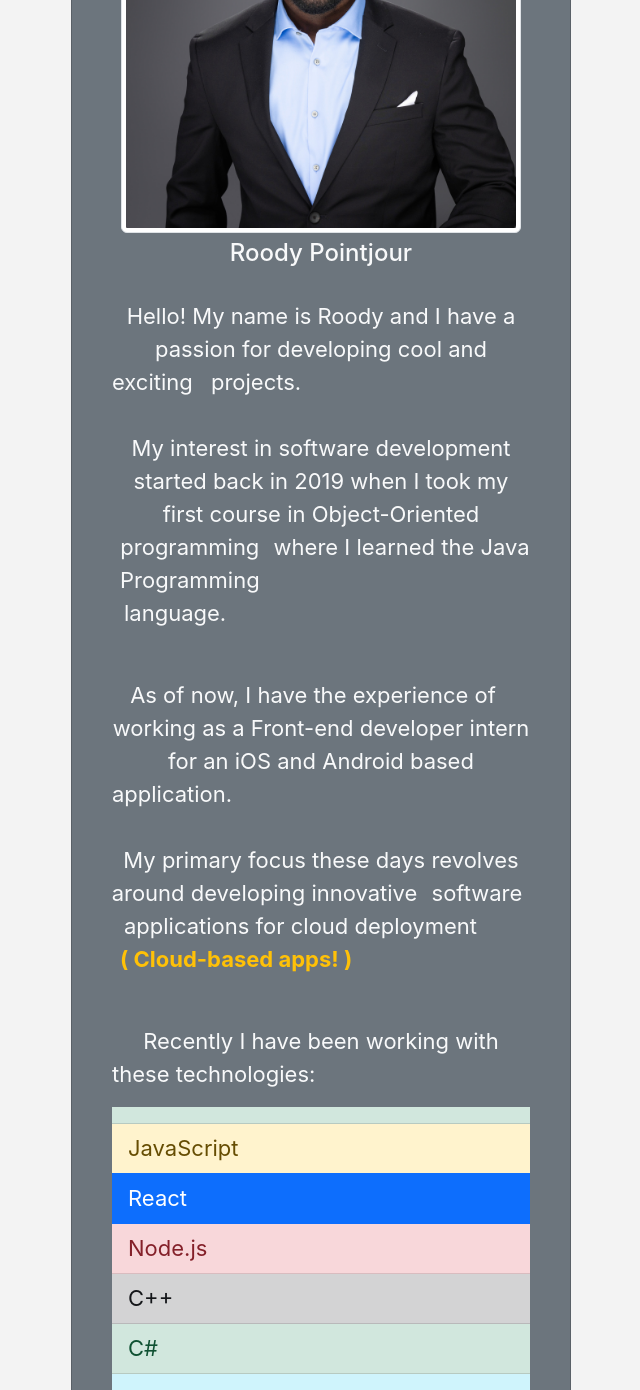
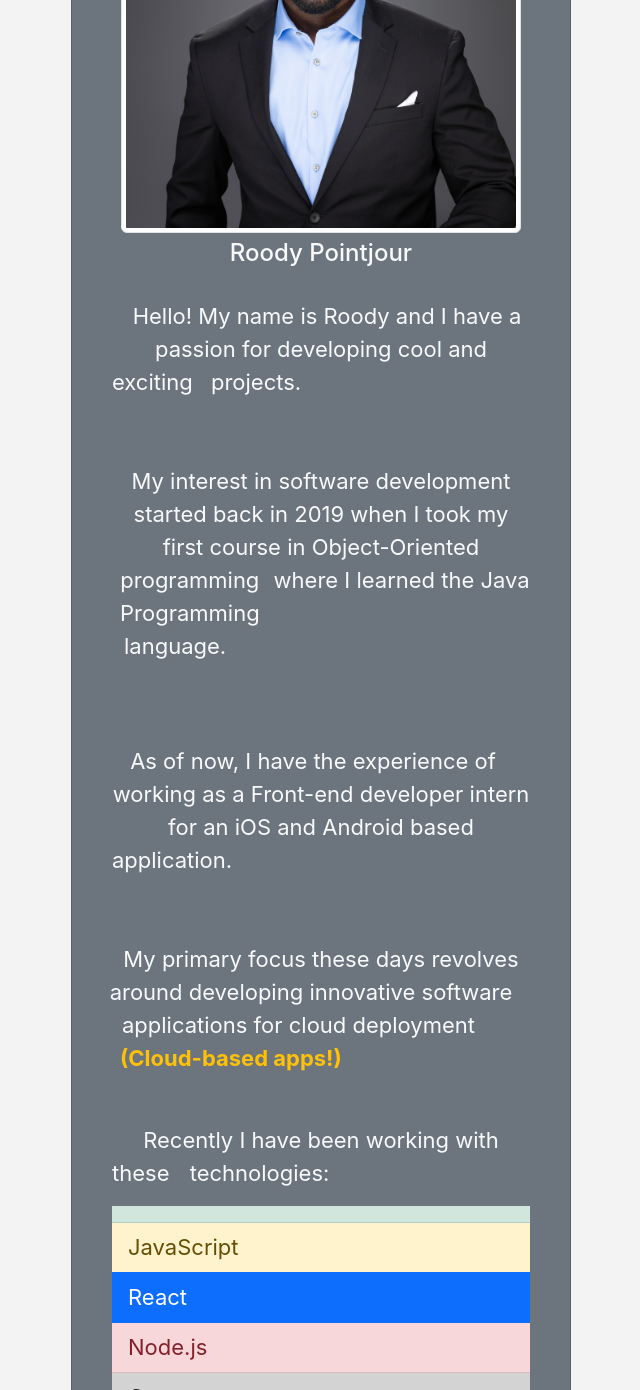
Before and after one commit to rpointjour/digital_business_card, a React (Create React App) app: page / in a window 1280 px wide. Shown: the part 1066-2456 px from the top of the page, without its empty margins (319-959 px from the left). Built offline with nearby package versions, Linux system fonts and the light colour scheme.

Commit message:
allowed full screen for iframe

```diff
--- a/src/Components/AboutMe.js
+++ b/src/Components/AboutMe.js
@@ -30,18 +30,18 @@ function AboutMe(){
                 >Roody Pointjour</h4><br />
                 <article className='container-sm'>
                     <p className='card-text text-light'>
-                    Hello! My name is Roody and I have a passion
-                    for developing cool and exciting <span id="proj" style={{position:"relative", left:"12px"}}>projects.</span> <br /><br />My interest
+                    <span className="hello">Hello! My name is Roody and I have a</span> passion
+                    for developing cool and exciting <span id="proj" style={{position:"relative", left:"12px"}}>projects.</span> <br /><br /><br />My interest
                     in software development started back in 2019 when I took my first course
-                    in Object-Oriented programming <span id='java' style={{position:"relative", left:"8px"}}>where I learned the Java Programming</span><br /><span id='lang' style={{position:"relative", left:"12px"}}>language.</span>
+                    in Object-Oriented programming <span id='java' style={{position:"relative", left:"8px"}}>where I learned the Java Programming</span><br /><span id='lang' style={{position:"relative", left:"12px"}}>language.</span><br /><br />
                     </p>
                     <p className='card-text text-light'>
                         <br />
                         <span id='as' style={{position:"relative", right:"8px"}}>As of now, I have the experience of</span> working as a Front-end developer intern
-                    for an iOS and Android based application.<br /><br/> My primary focus these days revolves <span id='around' style={{position:"relative", right:"8px"}}>around developing innovative</span> software <span id='soft' style={{position:"relative", left:"12px"}}>applications for cloud deployment</span><br /><b className="cloud text-warning">( Cloud-based apps! )</b>
+                    for an iOS and Android based application.<br /><br/><br /> My primary focus these days revolves <span id='around' style={{position:"relative", right:"8px"}}>around developing innovative software </span><span id='soft' style={{position:"relative", left:"10px"}}>applications for cloud deployment</span><br /><b className="cloud text-warning">(Cloud-based apps!)</b>
                     </p>
                     <p className='card-text text-light'>
-                    <br />Recently I have been working with these technologies:
+                    <br />Recently I have been working with these <span className="tech">technologies:</span>
                     </p>
                     <ul className=' list-group list-group-flush' id="lst">
                     <li className='list-group-item list-group-item-success'></li>
--- a/src/Components/Projects.js
+++ b/src/Components/Projects.js
@@ -21,10 +21,10 @@ function Projects(){
                 <div className="stock text-light"><hr />
                 <div>
                 <h3>Stock App (Android Studio)</h3><br />
-                <iframe width="560" height="315" src="https://www.youtube.com/embed/m-GYSwUPJE8" title="YouTube video player" frameborder="0" allow="accelerometer; autoplay; clipboard-write; encrypted-media; gyroscope; picture-in-picture" className="stockApp container-sm w-60" allowfullscreen></iframe>
+                <iframe width="560" height="315" src="https://www.youtube.com/embed/m-GYSwUPJE8" title="YouTube video player" frameborder="0" allow="accelerometer; autoplay; clipboard-write; encrypted-media; gyroscope; picture-in-picture" className="stockApp container-sm w-60" allowFullScreen></iframe>
                 </div><br /><br />
                 <h3>Distance Reader</h3><br />
-                <iframe width="560" height="315" src="https://www.youtube.com/embed/w-XhrnkmF6g" title="YouTube video player" frameborder="0" allow="accelerometer; autoplay; clipboard-write; encrypted-media; gyroscope; picture-in-picture" className="dReader container-sm w-60" allowfullscreen></iframe>
+                <iframe width="560" height="315" src="https://www.youtube.com/embed/w-XhrnkmF6g" title="YouTube video player" frameborder="0" allow="accelerometer; autoplay; clipboard-write; encrypted-media; gyroscope; picture-in-picture" className="dReader container-sm w-60" allowFullScreen></iframe>
                 </div>
             </div>
         </div>
--- a/src/Components/StyleSheets/AboutMe.css
+++ b/src/Components/StyleSheets/AboutMe.css
@@ -26,7 +26,20 @@
     font-size:22px;
     text-align-last:left;
     padding-bottom:25px;
+    margin:0;
   }
+  .hello{
+    position:relative;
+    left:6px !important;
+}
+#around{
+  position: relative;
+  right:10px !important;
+}
+.tech{
+  position:relative;
+  left:14px !important;
+}
 }
 
 @media screen and (max-width:494px)
```
